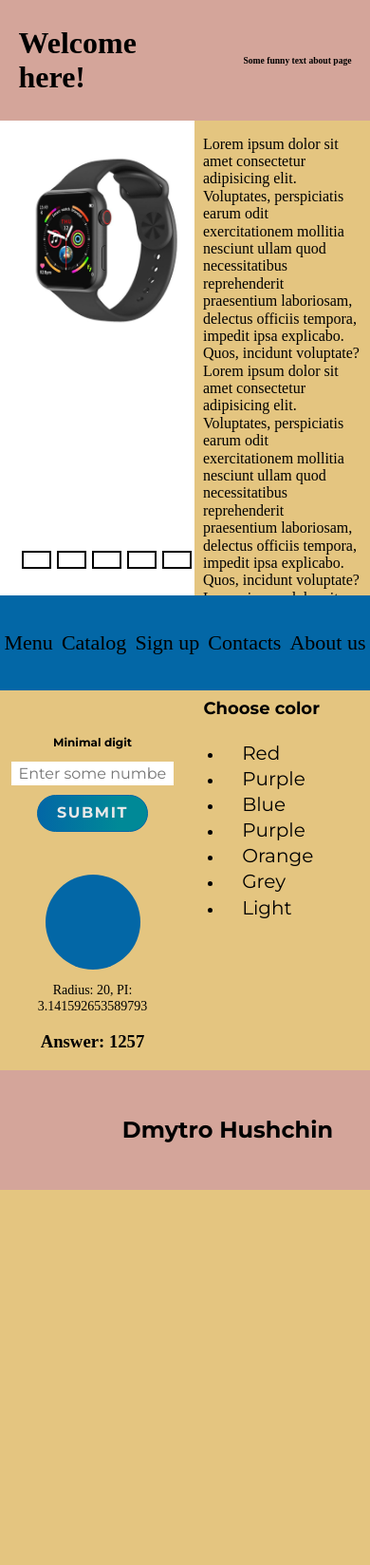
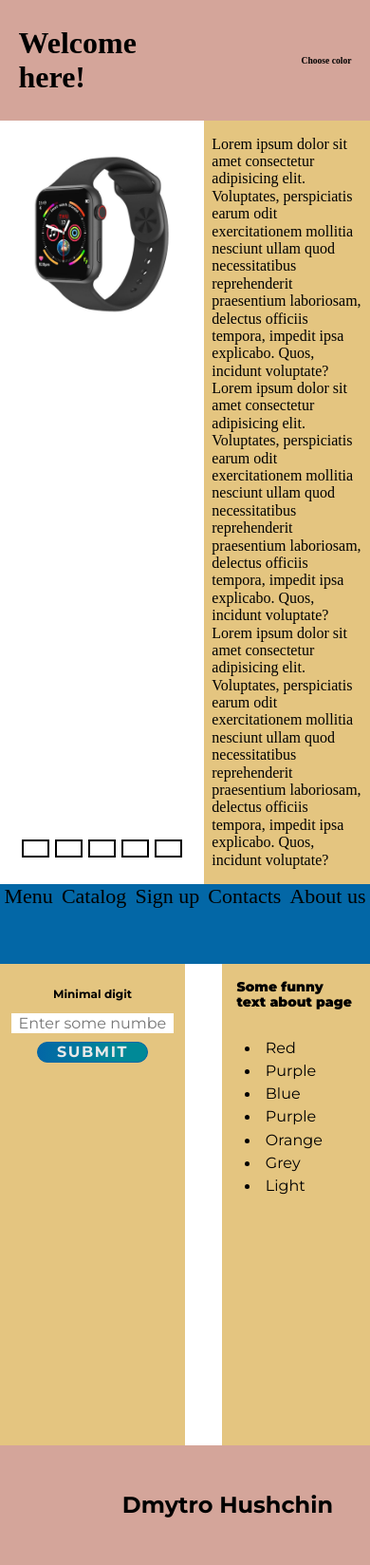
Before and after one commit to DHushchin/WebBasics, a Flask app: page / in a window 390 px wide. Shown: the whole page at 95% size. Before the commit the page ends 1253 px from the top, so only its background shows below. Run offline with Flask 2, Linux system fonts and the light colour scheme.

Commit message:
Fixed layoyt

```diff
--- a/static/css/style.css
+++ b/static/css/style.css
@@ -1,7 +1,7 @@
 @import url("https://fonts.googleapis.com/css2?family=Montserrat:wght@300;400;500;600;700;800;900&display=swap");
 
 :root {
-  --font-Mont: "Montserrat", sans-serif;
+  --font-mont: "Montserrat", sans-serif;
   --color-header-footer: #d4a59a;
   --color-aside: #0367a6;
   --light-color: #e4c580;
@@ -44,17 +44,9 @@
   width: 100%;
   min-width: 100%;
   max-width: 100%;
-  min-height: 100%;
+  min-height: 70vh;
   max-height: 100%;
-  height: 70vh;
-  display: flex;
-  flex-direction: row;
-  justify-content: space-between;
-}
-
-.left-place {
-  width: 50%;
-  height: 100%;
+  height: auto;
   display: flex;
   flex-direction: row;
   justify-content: space-between;
@@ -62,24 +54,49 @@
 
 .container > section {
   width: 50%;
-  height: 100%;
+  height: auto;
+}
+
+.left-place {
+  width: 50%;
+  height: auto;
+  display: flex;
+  flex-direction: row;
+  justify-content: space-between;
 }
 
 .left-place > aside {
-  width: 50%;
+  width: 60%;
   height: 100%;
   overflow: hidden;
   position: relative;
   justify-content: center;
   align-items: center;
-  margin-left: 5%;
+  margin: 0 5%;
+}
+
+main {
+  display: flex;
+  flex-direction: row;
+  justify-content: center;
 }
 
 .left-place > main {
-  width: 30%;
-  height: 100%;
+  width: 40%;
+  height: auto;
   margin: 0 10% 0 0;
   background-color: var(--light-color);
+}
+
+main > div {
+  height: 100%;
+  width: 90%;
+}
+
+main > p,
+.left > p,
+.info > aside > p {
+  padding: 10%;
 }
 
 .wrapper {
@@ -141,12 +158,12 @@
   padding: 10px;
   color: var(--white-color);
   text-decoration: none;
-  border-top: 1px solid rgba(255, 255, 255, 0.3);
+  border-top: 1px solid var(--white-color);
   background-color: var(--black-color);
 }
 
 #check-menu {
-  opacity: 0;
+  opacity: 0%;
   position: absolute;
   top: 0;
   left: 0;
@@ -166,6 +183,7 @@
 #check-menu:checked ~ .burger-menu {
   max-height: 500px;
   font-size: 16px;
+  z-index: 10;
 }
 
 #check-menu:checked ~ .first {
@@ -184,8 +202,12 @@
   display: none;
 }
 
+.right-place {
+  height: auto;
+}
+
 .right-place > aside {
-  height: 20%;
+  height: 15%;
   width: 100%;
   background-color: var(--color-aside);
 }
@@ -203,7 +225,7 @@
 }
 
 .info {
-  height: 80%;
+  height: 85%;
   width: 100%;
   display: flex;
   flex-direction: row;
@@ -212,28 +234,49 @@
 
 .info > div {
   width: 40%;
-  height: 100%;
+  height: auto;
 }
 
 .left {
   background-color: var(--light-color);
   display: flex;
   flex-direction: column;
-  overflow: hidden;
+  min-height: 60vh;
+  height: auto;
 }
 
 .left > form {
-  height: 100%;
   width: 100%;
   text-align: center;
+  height: auto;
+}
+
+.info > aside {
+  background-color: var(--light-color);
+  min-height: 25vh;
+  width: 40%;
+  height: auto;
+}
+
+.info > aside p {
+  font-family: var(--font-mont);
+  font-size: 16px;
+  margin: 5%;
+}
+
+.info > aside > p {
+  font-weight: bold;
+  font-size: 14px;
+  margin: 0%;
 }
 
 .circle {
   width: 100%;
   height: 100%;
+  margin-top: 10%;
 }
 
-.circle__block {
+.circle-block {
   width: 100px;
   height: 100px;
   border-radius: 50%;
@@ -241,7 +284,7 @@
   margin: 0 auto;
 }
 
-.circle__info {
+.circle-info {
   text-align: center;
 }
 
@@ -254,11 +297,12 @@
   justify-content: center;
   font-size: 16px;
   text-align: center;
+  margin-top: 5%;
 }
 
 .con-form > h2 {
   line-height: 0%;
-  font-family: var(--font-Mont);
+  font-family: var(--font-mont);
   margin: 5%;
 }
 
@@ -276,7 +320,7 @@
   cursor: pointer;
   font-size: 16px;
   font-weight: bold;
-  font-family: var(--font-Mont);
+  font-family: var(--font-mont);
   letter-spacing: 0.1rem;
   padding: auto;
   text-transform: uppercase;
@@ -289,7 +333,7 @@
   background-color: var(--white-color);
   border: none;
   width: 80%;
-  font-family: var(--font-Mont);
+  font-family: var(--font-mont);
   font-size: 100%;
   padding: 4%;
   height: 5%;
@@ -309,7 +353,7 @@
 
 .sign-up-form > h2 {
   line-height: 0%;
-  font-family: var(--font-Mont);
+  font-family: var(--font-mont);
   margin-bottom: 5%;
 }
 
@@ -326,7 +370,7 @@
   cursor: pointer;
   font-size: 16px;
   font-weight: bold;
-  font-family: var(--font-Mont);
+  font-family: var(--font-mont);
   letter-spacing: 0.1rem;
   padding: auto;
   text-transform: uppercase;
@@ -339,29 +383,12 @@
   background-color: var(--white-color);
   border: none;
   width: 70%;
-  font-family: var(--font-Mont);
+  font-family: var(--font-mont);
   font-size: 100%;
   padding: 4%;
   height: 2%;
   margin: 3% auto;
   border-radius: 10px;
-}
-
-.right {
-  background-color: var(--light-color);
-}
-
-.right p {
-  line-height: 0%;
-  font-family: var(--font-Mont);
-  font-size: 20px;
-  margin: 13%;
-}
-
-.right > p {
-  font-weight: bold;
-  font-size: 18px;
-  margin: 0%;
 }
 
 footer {
@@ -374,7 +401,7 @@
 }
 
 footer > h3 {
-  font-family: var(--font-Mont);
+  font-family: var(--font-mont);
   font-size: 1.5em;
   margin-right: 10%;
 }
@@ -382,24 +409,6 @@
 .right-place nav a:hover {
   transition: 0.5s;
   color: var(--light-color);
-}
-
-main {
-  display: flex;
-  flex-direction: row;
-  justify-content: center;
-}
-
-main > div {
-  height: 100%;
-  width: 90%;
-  overflow: hidden;
-}
-
-main > p,
-.left > p,
-.right > p {
-  padding: 10%;
 }
 
 .slides {
@@ -473,13 +482,22 @@
 @media screen and (max-width: 800px) {
   .container {
     flex-direction: column;
-    height: 1000px;
+    height: auto;
   }
 
   .left-place > aside,
   .left-place > main,
   .info > div {
     width: 50%;
+    height: auto;
+  }
+
+  .right-place > aside {
+    min-height: 10vh;
+  }
+
+  .info > aside {
+    width: 40%;
   }
 
   .container > section {
@@ -505,13 +523,14 @@
   .left-place > main,
   .info > div {
     width: 50%;
+    height: auto;
   }
 
   .con-form > h2 {
     font-size: 12px;
   }
 
-  .circle__info > p {
+  .circle-info > p {
     font-size: 14px;
   }
 }
--- a/templates/index.html
+++ b/templates/index.html
@@ -86,19 +86,6 @@
               perspiciatis earum odit exercitationem mollitia nesciunt ullam
               quod necessitatibus reprehenderit praesentium laboriosam, delectus
               officiis tempora, impedit ipsa explicabo. Quos, incidunt
-              voluptate? Lorem ipsum dolor sit amet consectetur adipisicing
-              elit. Voluptates, perspiciatis earum odit exercitationem mollitia
-              nesciunt ullam quod necessitatibus reprehenderit praesentium
-              laboriosam, delectus officiis tempora, impedit ipsa explicabo.
-              Quos, incidunt voluptate? Lorem ipsum dolor sit amet consectetur
-              adipisicing elit. Voluptates, perspiciatis earum odit
-              exercitationem mollitia nesciunt ullam quod necessitatibus
-              reprehenderit praesentium laboriosam, delectus officiis tempora,
-              impedit ipsa explicabo. Quos, incidunt voluptate? Lorem ipsum
-              dolor sit amet consectetur adipisicing elit. Voluptates,
-              perspiciatis earum odit exercitationem mollitia nesciunt ullam
-              quod necessitatibus reprehenderit praesentium laboriosam, delectus
-              officiis tempora, impedit ipsa explicabo. Quos, incidunt
               voluptate?
             </p>
           </div>
@@ -131,7 +118,7 @@
               </div>
             </div>
           </div>
-          <div class="right">
+          <aside>
             <p><b>Some funny text about page</b></p>
             <ul>
               <li><p>Red</p></li>
@@ -142,7 +129,7 @@
               <li><p>Grey</p></li>
               <li><p>Light</p></li>
             </ul>
-          </div>
+          </aside>
         </div>
       </section>
     </div>
```
Also changed, not shown: templates/about.html (+2 -15 lines), templates/catalog.html (+2 -15 lines), templates/contacts.html (+2 -15 lines), templates/sign_up.html (+2 -15 lines), .github/workflows/actions.yml.
